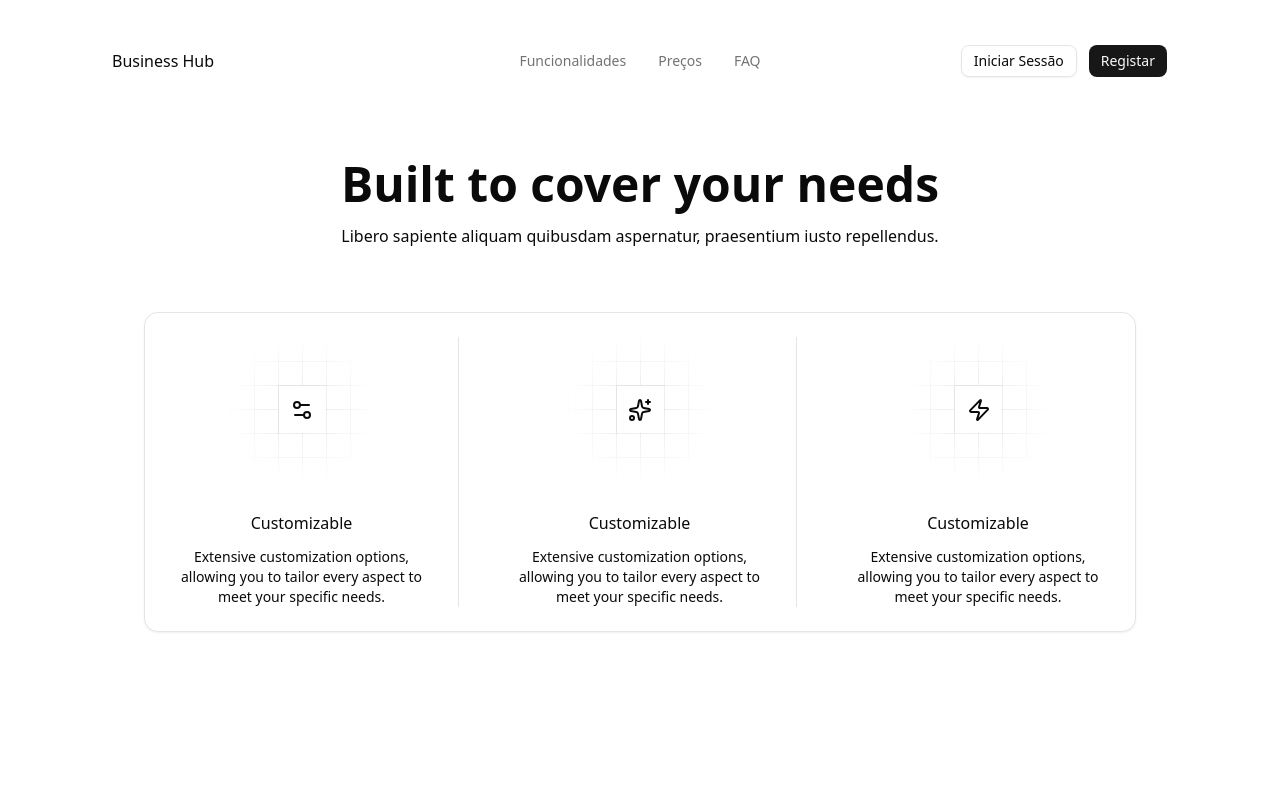
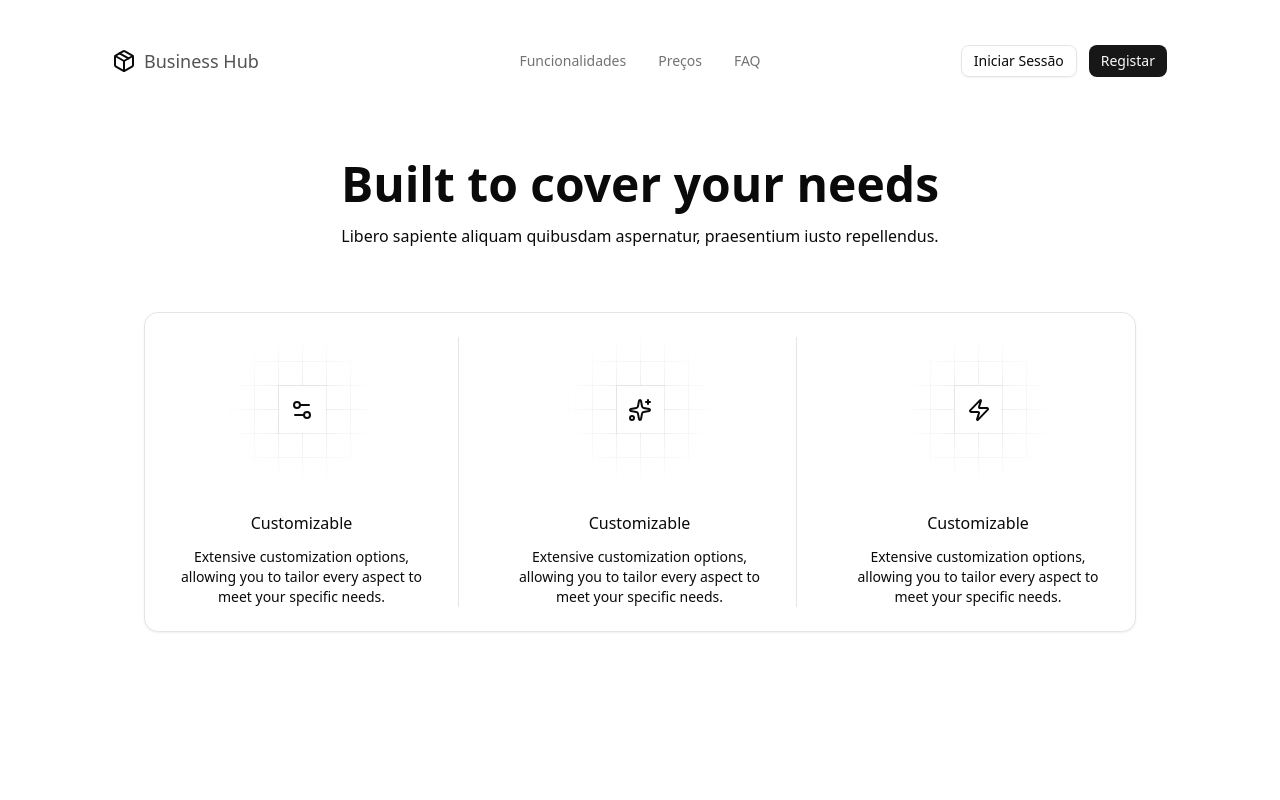
Before and after one commit to david-7279/zevvo, a Next.js app: page / in a window 1280 px wide. Shown: the top 800 px of the page. Built offline with nearby package versions, Linux system fonts and the light colour scheme.

Commit message:
feat: navbar logo

```diff
--- /dev/null
+++ b/components/layout/(default)/logo.tsx
@@ -0,0 +1,15 @@
+import { Path } from '@/lib/paths'
+import { PackageIcon } from 'lucide-react'
+import Link from 'next/link'
+import React from 'react'
+
+const Logo = () => {
+  return (
+    <Link href={Path.root} className="flex flex-row gap-2 items-center">
+      <PackageIcon />
+      <p className="text-lg text-foreground/70">Business Hub</p>
+    </Link>
+  )
+}
+
+export default Logo
--- a/components/layout/(default)/navbar.tsx
+++ b/components/layout/(default)/navbar.tsx
@@ -1,13 +1,15 @@
 "use client"
 
-import React, { useState } from "react";
+import React, { useEffect, useState } from "react";
 import Link from "next/link";
 
 import { Path } from "@/lib/paths";
 import { Button } from "@/components/ui/button";
 
 import { cn } from '@/lib/utils'
-import { ArrowUpRightIcon, MenuIcon, XIcon } from "lucide-react";
+import { ArrowUpRightIcon } from "lucide-react";
+
+import Logo from "@/components/layout/(default)/logo";
 
 const menuItems = [
   { name: "Funcionalidades", href: "#" },
@@ -19,7 +21,7 @@ const Navbar = () => {
   const [menuState, setMenuState] = useState(false)
   const [isScrolled, setIsScrolled] = React.useState(false)
 
-    React.useEffect(() => {
+  useEffect(() => {
     const handleScroll = () => {
       setIsScrolled(window.scrollY > 50)
     }
@@ -35,20 +37,7 @@ const Navbar = () => {
 
             {/* LOGO */}
             <div className="flex w-full justify-between lg:w-auto">
-              <Link
-                href={Path.root}
-                aria-label="home"
-                className="flex items-center space-x-2">
-                <h2>Business Hub</h2>
-              </Link>
-
-              <Button
-                onClick={() => setMenuState(!menuState)}
-                aria-label={menuState == true ? 'Close Menu' : 'Open Menu'}
-                className="relative z-20 -m-2.5 -mr-4 block cursor-pointer p-2.5 lg:hidden">
-                <MenuIcon className="in-data-[state=active]:rotate-180 in-data-[state=active]:scale-0 in-data-[state=active]:opacity-0 m-auto size-6 duration-200" />
-                <XIcon className="in-data-[state=active]:rotate-0 in-data-[state=active]:scale-100 in-data-[state=active]:opacity-100 absolute inset-0 m-auto size-6 -rotate-180 scale-0 opacity-0 duration-200" />
-              </Button>
+              <Logo />
             </div>
 
             {/* MENU ITEM */}
```
Lines whose indentation alone changed are shown as unchanged.
